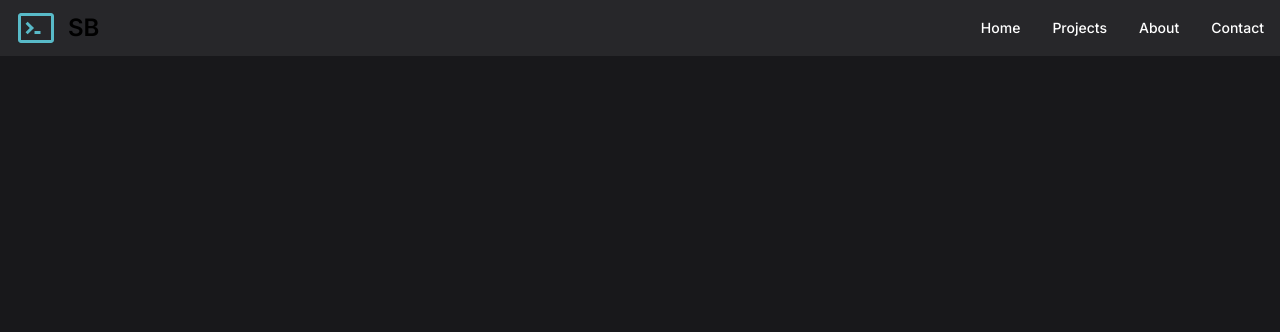
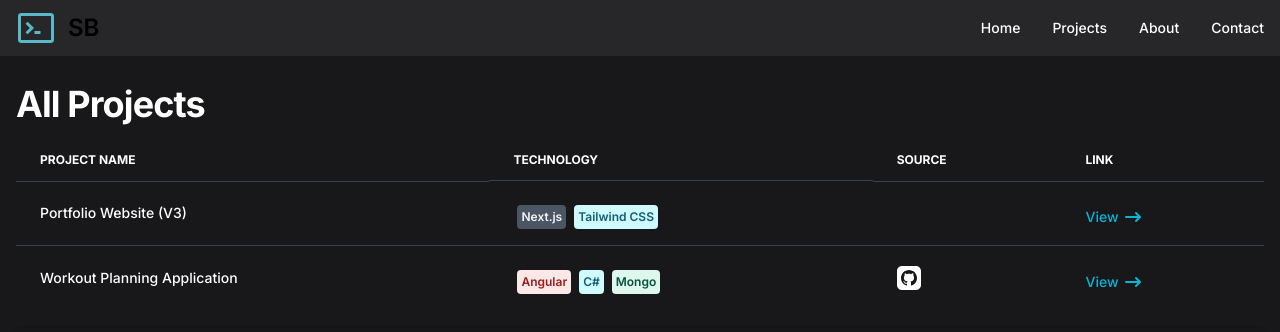
Before and after one commit to sebastianjburman/Portfolio-Website-V3, a Next.js app: page /projects in a window 1280 px wide. Shown: the top 332 px of the page. Built offline with nearby package versions, Linux system fonts and the light colour scheme.

Commit message:
Projects page

```diff
--- a/src/app/page.tsx
+++ b/src/app/page.tsx
@@ -2,37 +2,13 @@
 
 import ProjectCard from "@/components/project-card/project-card";
 import TopNavbar from "@/components/top-navbar/top-navbar";
-import ProjectCardBadgeModel from "@/models/project-card-badge-model";
-import ProjectCardModel from "@/models/project-card-model";
 import { Timeline } from "flowbite-react";
 import Image from "next/image";
 import { useState } from "react";
+import allProjects from "@/models/all-projects";
 
 export default function Home() {
-  const [projects, setProjects] = useState([
-    new ProjectCardModel(
-      "Portfolio Website (V3)",
-      "Next JS and Tailwind CSS. My portfolio website.",
-      "/png/portfoliowebsitev3.png",
-      "https://sebastianjburman.com/",
-      [
-        new ProjectCardBadgeModel(0, "Next.js", "dark"),
-        new ProjectCardBadgeModel(1, "Tailwind CSS", "info"),
-      ]
-    ),
-    new ProjectCardModel(
-      "Workout Planning Application",
-      "Angular frontend, .NET backend and MongoDB. Used JWT for authentication. Project to show of my skills.",
-      "/png/workoutapplication.png",
-      "https://workoutplanningapplication.netlify.app/",
-      [
-        new ProjectCardBadgeModel(0, "Angular", "failure"),
-        new ProjectCardBadgeModel(1, "C#", "info"),
-        new ProjectCardBadgeModel(2, "Mongo", "success"),
-      ]
-    ),
-  ]);
-
+  const [projects, setProjects] = useState([allProjects[0], allProjects[1]]);
   return (
     <main className="bg-zinc-900">
       <TopNavbar></TopNavbar>
@@ -108,6 +84,7 @@ export default function Home() {
                     image={p.image}
                     link={p.link}
                     badges={p.badges}
+                    repoLink={p.repoLink}
                   ></ProjectCard>
                 );
               })}
--- a/src/app/projects/page.tsx
+++ b/src/app/projects/page.tsx
@@ -1,9 +1,95 @@
+"use client";
 import TopNavbar from "@/components/top-navbar/top-navbar";
+import allProjects from "@/models/all-projects";
+import { Badge, Table } from "flowbite-react";
+import { useState } from "react";
 
 export default function ProjectsPage() {
+  const [projects, setProjects] = useState(allProjects);
   return (
-    <main>
+    <main className="bg-zinc-900">
       <TopNavbar></TopNavbar>
+      <div className="max-w-screen-xl  items-center justify-between mx-auto p-4 mt-3">
+        <h1 className="text-3xl font-bold tracking-tight text-white sm:text-4xl">
+          All Projects
+        </h1>
+        <Table className="mt-4">
+          <Table.Head>
+            <Table.HeadCell className="text-white bg-transparent border-b border-slate-700">
+              Project Name
+            </Table.HeadCell>
+            <Table.HeadCell className="text-white bg-transparent border-b border-slate-700 hidden md:block">
+              Technology
+            </Table.HeadCell>
+            <Table.HeadCell className="text-white bg-transparent border-b border-slate-700">
+              Source
+            </Table.HeadCell>
+            <Table.HeadCell className="text-white bg-transparent border-b border-slate-700">
+              Link
+            </Table.HeadCell>
+          </Table.Head>
+          <Table.Body className="divide-y">
+            {projects.map((project, index) => {
+              return (
+                <Table.Row className="border-slate-700" key={index}>
+                  <Table.Cell className="whitespace-nowrap font-medium text-white">
+                    {project.title}
+                  </Table.Cell>
+                  <Table.Cell className="whitespace-nowrap font-medium text-white hidden md:block">
+                    <div className="flex flex-wrap mt-2">
+                      {project.badges.map((b) => {
+                        return (
+                          <Badge
+                            className="mr-1 ml-1"
+                            key={b.name}
+                            color={b.badgeType}
+                          >
+                            {b.name}
+                          </Badge>
+                        );
+                      })}
+                    </div>
+                  </Table.Cell>
+                  <Table.Cell className="whitespace-nowrap font-medium text-white">
+                    {project.repoLink ? (
+                      <a href={project.repoLink} target="_blank">
+                        <svg
+                          xmlns="http://www.w3.org/2000/svg"
+                          width="24"
+                          height="24"
+                          viewBox="0 0 24 24"
+                          fill="white"
+                        >
+                          <path d="M19 0h-14c-2.761 0-5 2.239-5 5v14c0 2.761 2.239 5 5 5h14c2.762 0 5-2.239 5-5v-14c0-2.761-2.238-5-5-5zm-4.466 19.59c-.405.078-.534-.171-.534-.384v-2.195c0-.747-.262-1.233-.55-1.481 1.782-.198 3.654-.875 3.654-3.947 0-.874-.312-1.588-.823-2.147.082-.202.356-1.016-.079-2.117 0 0-.671-.215-2.198.82-.64-.18-1.324-.267-2.004-.271-.68.003-1.364.091-2.003.269-1.528-1.035-2.2-.82-2.2-.82-.434 1.102-.16 1.915-.077 2.118-.512.56-.824 1.273-.824 2.147 0 3.064 1.867 3.751 3.645 3.954-.229.2-.436.552-.508 1.07-.457.204-1.614.557-2.328-.666 0 0-.423-.768-1.227-.825 0 0-.78-.01-.055.487 0 0 .525.246.889 1.17 0 0 .463 1.428 2.688.944v1.489c0 .211-.129.459-.528.385-3.18-1.057-5.472-4.056-5.472-7.59 0-4.419 3.582-8 8-8s8 3.581 8 8c0 3.533-2.289 6.531-5.466 7.59z" />
+                        </svg>
+                      </a>
+                    ) : null}
+                  </Table.Cell>
+                  <Table.Cell className="whitespace-nowrap font-medium text-white">
+                    {project.link ? (
+                      <a
+                        href="#"
+                        className="inline-flex mt-2 items-center font-medium text-cyan-500 hover:underline hover:text-cyan-400"
+                      >
+                        View
+                        <svg
+                          aria-hidden="true"
+                          className="w-5 h-5 ml-1"
+                          fill="currentColor"
+                          viewBox="0 0 20 20"
+                          xmlns="http://www.w3.org/2000/svg"
+                        >
+                          <path d="M12.293 5.293a1 1 0 011.414 0l4 4a1 1 0 010 1.414l-4 4a1 1 0 01-1.414-1.414L14.586 11H3a1 1 0 110-2h11.586l-2.293-2.293a1 1 0 010-1.414z"></path>
+                        </svg>
+                      </a>
+                    ) : null}
+                  </Table.Cell>
+                </Table.Row>
+              );
+            })}
+          </Table.Body>
+        </Table>
+      </div>
     </main>
   );
 }
--- /dev/null
+++ b/src/models/all-projects.ts
@@ -0,0 +1,30 @@
+import ProjectCardBadgeModel from "./project-card-badge-model";
+import ProjectCardModel from "./project-card-model";
+
+const allProjects: ProjectCardModel[] = [
+  new ProjectCardModel(
+    "Portfolio Website (V3)",
+    "Next JS and Tailwind CSS. My portfolio website.",
+    "/png/portfoliowebsitev3.png",
+    "https://sebastianjburman.com/",
+    "",
+    [
+      new ProjectCardBadgeModel(0, "Next.js", "dark"),
+      new ProjectCardBadgeModel(1, "Tailwind CSS", "info"),
+    ]
+  ),
+  new ProjectCardModel(
+    "Workout Planning Application",
+    "Angular frontend, .NET backend and MongoDB. Used JWT for authentication. Project to show of my skills.",
+    "/png/workoutapplication.png",
+    "https://workoutplanningapplication.netlify.app/",
+    "https://github.com/sebastianjburman/Full-Stack-Workout-Planning-Application",
+    [
+      new ProjectCardBadgeModel(0, "Angular", "failure"),
+      new ProjectCardBadgeModel(1, "C#", "info"),
+      new ProjectCardBadgeModel(2, "Mongo", "success"),
+    ]
+  ),
+];
+
+export default allProjects;
--- a/src/models/project-card-model.ts
+++ b/src/models/project-card-model.ts
@@ -6,6 +6,7 @@ export default class ProjectCardModel {
     public description: string,
     public image: string,
     public link: string,
+    public repoLink: string,
     public badges: ProjectCardBadgeModel[]
   ) {}
 }
```
